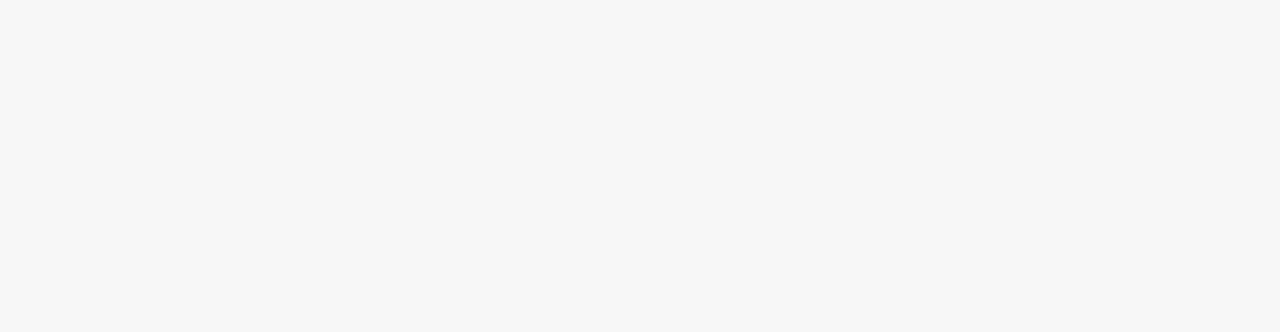
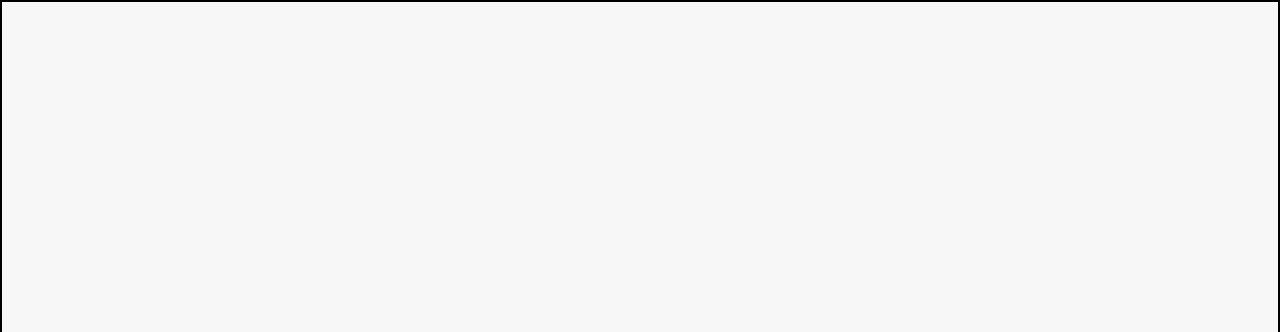
Before and after one commit to acciojob/OTP-PradyumnaSinghdeo, a website: page main.html in a window 1280 px wide. Shown: the top 332 px of the page. Drawn offline with Linux system fonts and the light colour scheme.

Commit message:
created a submission

```diff
--- a/styles.css
+++ b/styles.css
@@ -1,5 +1,7 @@
 /*  your css code here. If applicable */
 body {
+	border: 2px solid black;
+	height: 10px;
     font-family: Arial, sans-serif;
     display: flex;
     flex-direction: column;
```
